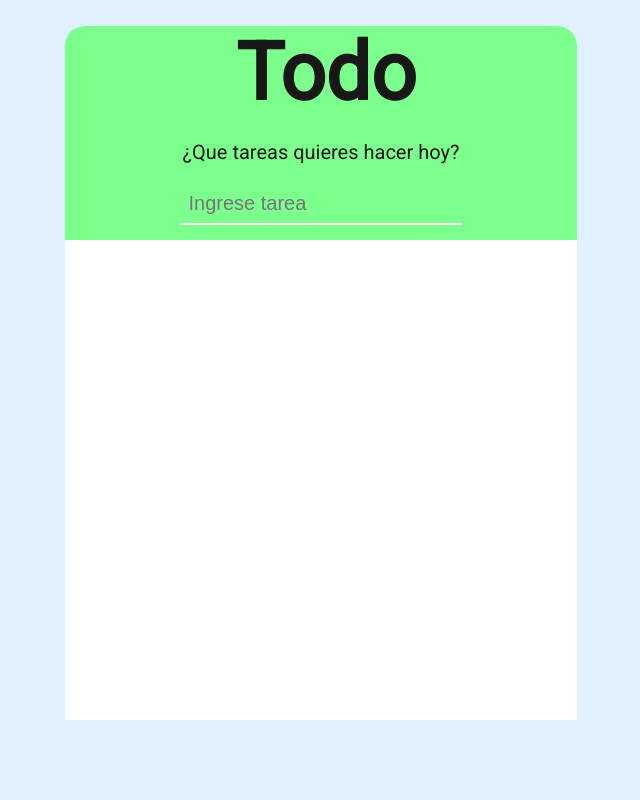
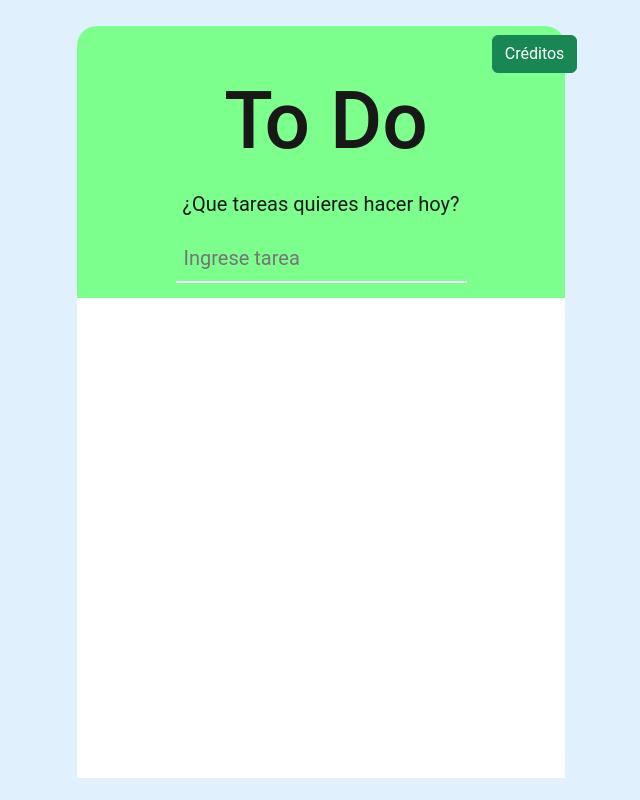
Before and after one commit to Nripoll02/todoList, a plain HTML site: page index.html in a window 1280 px wide. Shown: the whole page, without its empty margins (319-959 px from the left). Drawn offline with nearby package versions, Linux system fonts and the light colour scheme; some packages are replaced by stand-ins of ours; a script that the page names is missing.

Commit message:
ToDo List

```diff
--- a/index.html
+++ b/index.html
@@ -4,16 +4,16 @@
     <meta charset="UTF-8" />
     <meta name="viewport" content="width=device-width, initial-scale=1.0" />
     <title>To Do List</title>
+    <link href="https://cdn.jsdelivr.net/npm/bootstrap@5.2.0/dist/css/bootstrap.min.css" rel="stylesheet" integrity="sha384-gH2yIJqKdNHPEq0n4Mqa/HGKIhSkIHeL5AyhkYV8i59U5AR6csBvApHHNl/vI1Bx" crossorigin="anonymous">
     <link rel="stylesheet" href="style.css" />
-    <link
-      href="https://fonts.googleapis.com/css2?family=Roboto&display=swap"
-      rel="stylesheet"
-    />
+    <link rel="stylesheet" href="https://cdnjs.cloudflare.com/ajax/libs/animate.css/4.1.1/animate.min.css"/>
+    <linkh ref="https://fonts.googleapis.com/css2?family=Roboto&display=swap" rel="stylesheet"/>
   </head>
   <body>
     <div class="container">
       <div class="todo">
-        <h1>Todo</h1>
+        <button class="btn-creditos btn btn-success" onclick="sweetAlert()">Créditos</button>
+        <h1>To Do</h1>
         <p>¿Que tareas quieres hacer hoy?</p>
         <form id="form">
           <input type="text" id="input" placeholder="Ingrese tarea" />
@@ -24,8 +24,15 @@
         <ul id="todo"></ul>
       </div>
     </div>
+
+
+
+
+    <script src="https://cdn.jsdelivr.net/npm/bootstrap@5.2.0/dist/js/bootstrap.bundle.min.js"  integrity="sha384-A3rJD856KowSb7dwlZdYEkO39Gagi7vIsF0jrRAoQmDKKtQBHUuLZ9AsSv4jD4Xa"  crossorigin="anonymous"></script>
+    <script src="//cdn.jsdelivr.net/npm/sweetalert2@11"></script>
+    <script src="main.js"></script>
+
   </body>
-  <script src="main.js">
 
-  </script>
+
 </html>
--- a/main.js
+++ b/main.js
@@ -12,7 +12,7 @@ form.addEventListener("submit", function (e) { //Cuando se hace submit al formul
 
 function addTodo() {
   const newTodo = input.value; //Obtenemos el valor del input
-  if (!newTodo) return; //Si no hay nada escrito no hacemos nada
+  if (!newTodo) return 0; //Si no hay nada escrito no hacemos nada
   todoList.push({ //Añadimos el nuevo todo a la lista
     text: newTodo,
     completed: false,
@@ -73,3 +73,15 @@ function render() {
   todo.appendChild(item); //Añadimos el li al todo
 }
 }
+
+function sweetAlert(){//Funcion para mostrar un alert con sweetalert
+  Swal.fire({//Se crea una alerta con sweetalert
+    title: 'Creador: Nahuel Ripoll',
+    showClass: {
+      popup: 'animate__animated animate__fadeInDown'
+    },
+    hideClass: {
+      popup: 'animate__animated animate__fadeOutUp'
+    }
+  })
+}
--- a/style.css
+++ b/style.css
@@ -49,6 +49,7 @@ input {
   overflow-x: scroll;
 }
 #todo {
+  margin-top: 5%;
   padding: 0 10px 0 10px;
 }
 #todo li {
@@ -86,3 +87,8 @@ input {
   width: 6%;
   height: 5vh;
 }
+
+.btn-creditos{
+  margin-left: 85%;
+  margin-top: 2%;
+}
```
